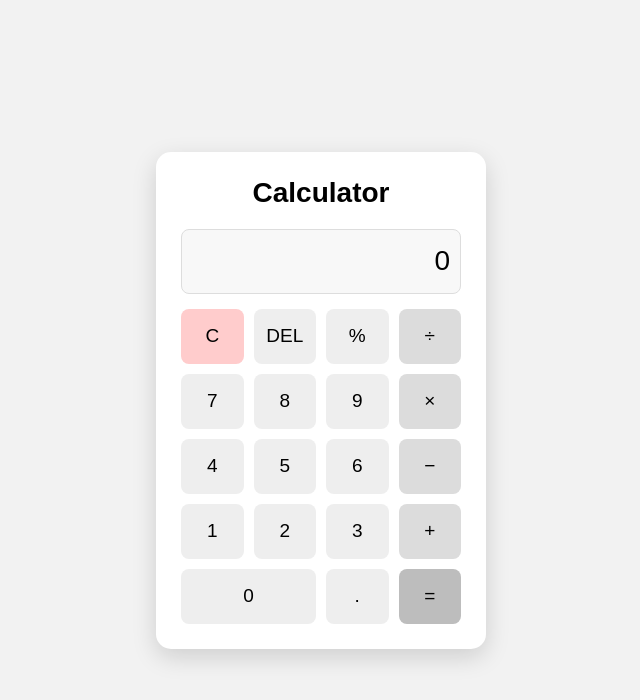
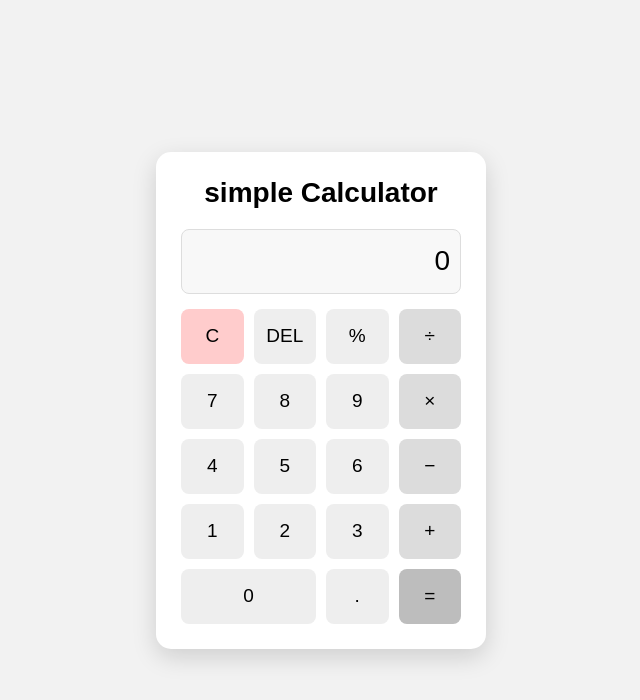
Before and after one commit to IqraArif404/calculator-project, a plain HTML site: page index.html in a window 1280 px wide. Shown: the whole page, without its empty margins (319-959 px from the left). Drawn offline with Linux system fonts and the light colour scheme.

Commit message:
update main calculator heading

```diff
--- a/index.html
+++ b/index.html
@@ -9,7 +9,7 @@
 <body>
 
     <div class="calculator">
-        <h1>Calculator</h1>
+        <h1> simple Calculator</h1>
 
         <input type="text" id="display" value="0" readonly>
 
```
